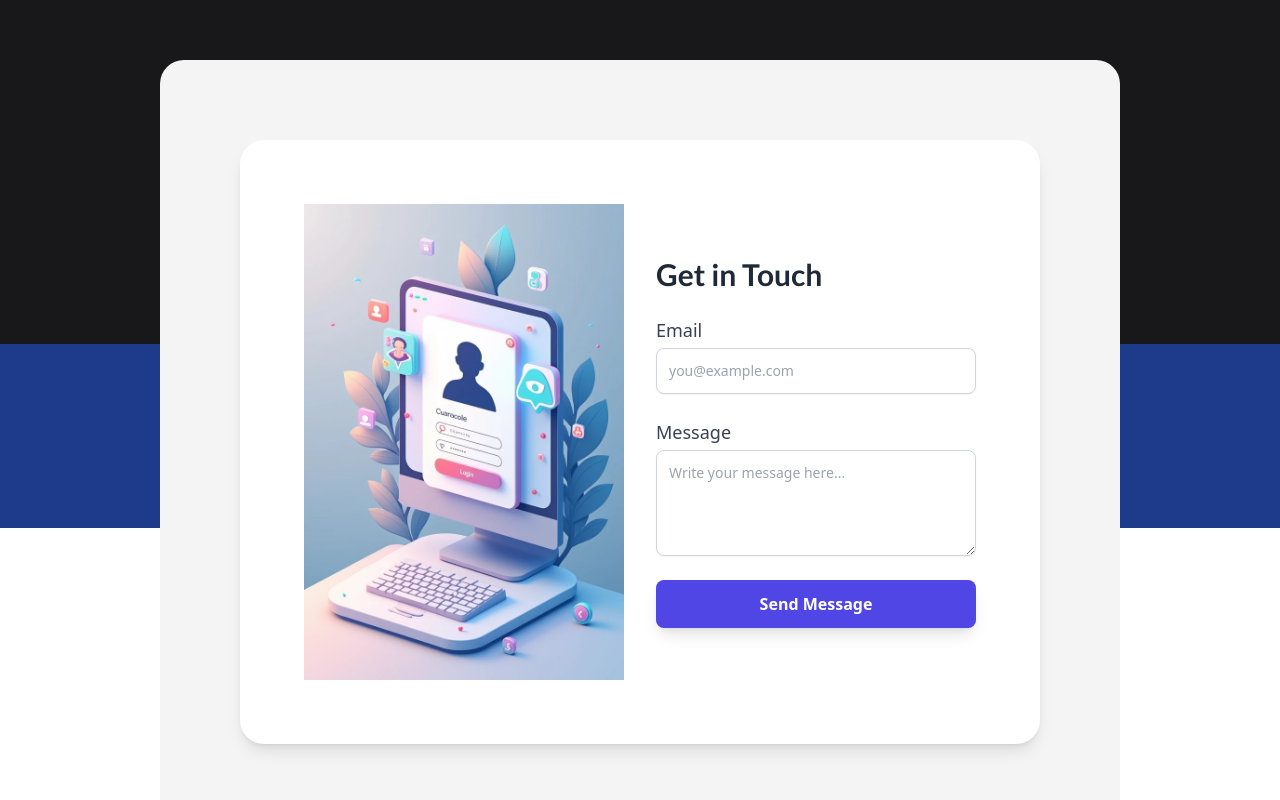
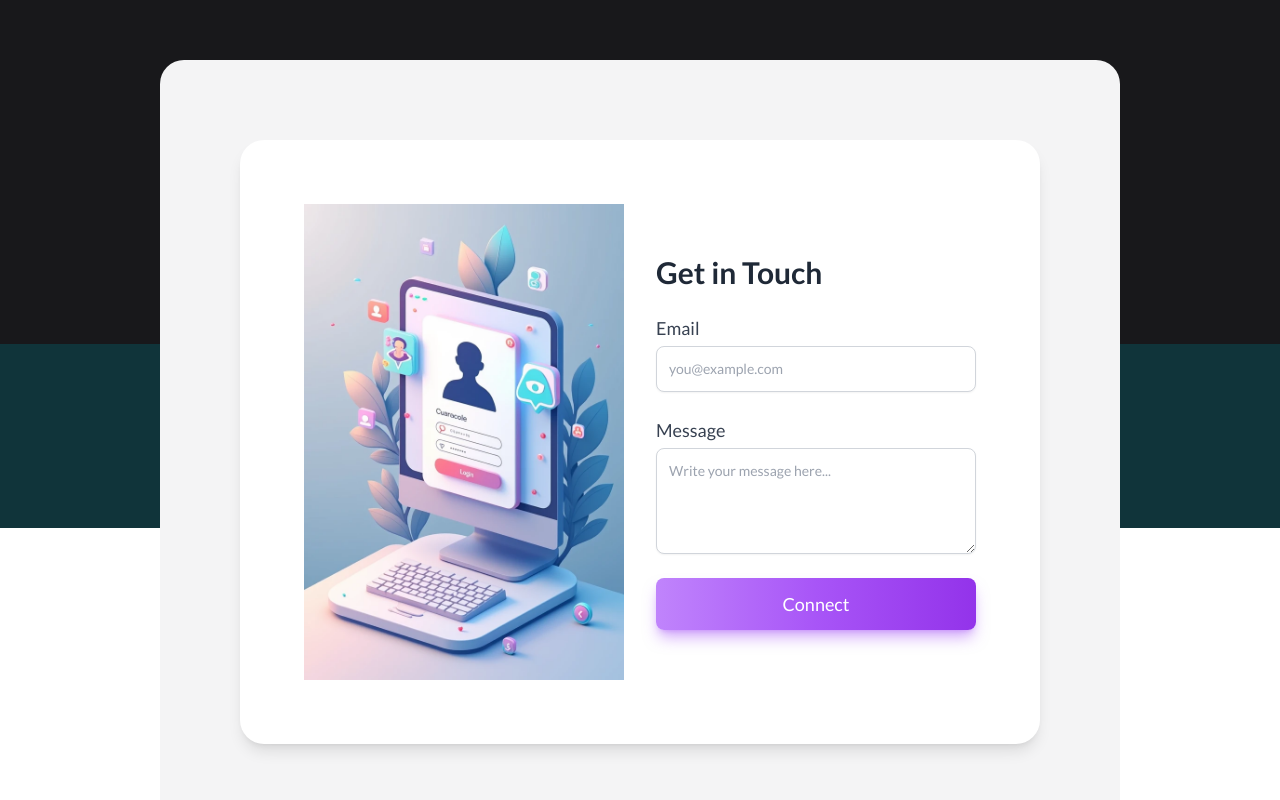
Before and after one commit to Kritikashrivastav/Portfolio, a React (Vite) app: page / in a window 1280 px wide. Shown: the part 7044-7844 px from the top of the page. Built offline with nearby package versions, Linux system fonts and the light colour scheme; a web font is replaced by a local one.

Commit message:
final touches commit

```diff
--- a/src/components/Contact.jsx
+++ b/src/components/Contact.jsx
@@ -27,8 +27,8 @@ function Contact() {
           <img className="object-contain w-full h-[50vh] md:h-auto max-w-xs sm:max-w-sm md:max-w-md lg:max-w-lg xl:max-w-xl" src="/contact.png" alt="Contact Us" />
         </div>
 
-        <div className="flex flex-col justify-center">
-          <h2 className="text-2xl sm:text-3xl font-lato font-bold text-gray-800 mb-4 md:mb-6">Get in Touch</h2>
+        <div className="flex flex-col justify-center font-lato">
+          <h2 className="text-2xl sm:text-3xl font-bold text-gray-800 mb-4 md:mb-6">Get in Touch</h2>
           <form onSubmit={handleSubmit} className="space-y-4 md:space-y-6">
 
             <div>
@@ -46,7 +46,7 @@ function Contact() {
             </div>
 
             <div>
-              <label htmlFor="message" className="block text-base sm:text-lg font-medium text-gray-700">Message</label>
+              <label htmlFor="message" className=" block text-base sm:text-lg font-medium text-gray-700">Message</label>
               <textarea
                 id="message"
                 name="message"
@@ -61,9 +61,10 @@ function Contact() {
             <div>
               <button
                 type="submit"
-                className="w-full bg-indigo-600 text-white font-bold py-2 sm:py-3 px-4 sm:px-6 rounded-lg shadow-lg hover:bg-indigo-500 transition duration-300 ease-in-out"
+                className="w-full borderfont-bold py-2 sm:py-3 px-4 sm:px-6 rounded-lg  text-white bg-gradient-to-r from-purple-400 via-purple-500 to-purple-600 hover:bg-gradient-to-br focus:ring-4 focus:outline-none focus:ring-purple-300 dark:focus:ring-purple-800 shadow-lg shadow-purple-500/50 dark:shadow-lg dark:shadow-purple-800/80 text-base md:text-lg
+           "
               >
-                Send Message
+                Connect
               </button>
             </div>
 
--- a/src/components/Footer.jsx
+++ b/src/components/Footer.jsx
@@ -3,7 +3,7 @@ import { FaLinkedin, FaGithub, FaTwitter } from 'react-icons/fa';
 
 function Footer() {
   return (
-    <footer className='bg-blue-900 py-10'>
+    <footer className='bg-[#10343a] py-10'>
       <div className='container flex items-center justify-center gap-6 mx-auto px-5'>
         <div className='linkedin p-5'>
           <a href="https://www.linkedin.com/in/kritika-shrivastav-9891aa2a4/" target="_blank" rel="noopener noreferrer">
@@ -19,7 +19,7 @@ function Footer() {
 
 
       </div>
-      <div className='mail text-zinc-200 flex items-center justify-center'>Kritikashrivastav99@gmail.com</div>
+      <div className='mail text-zinc-200 flex items-center justify-center font-poppins text-base'>Kritikashrivastav99@gmail.com</div>
     </footer>
   )
 }
```
